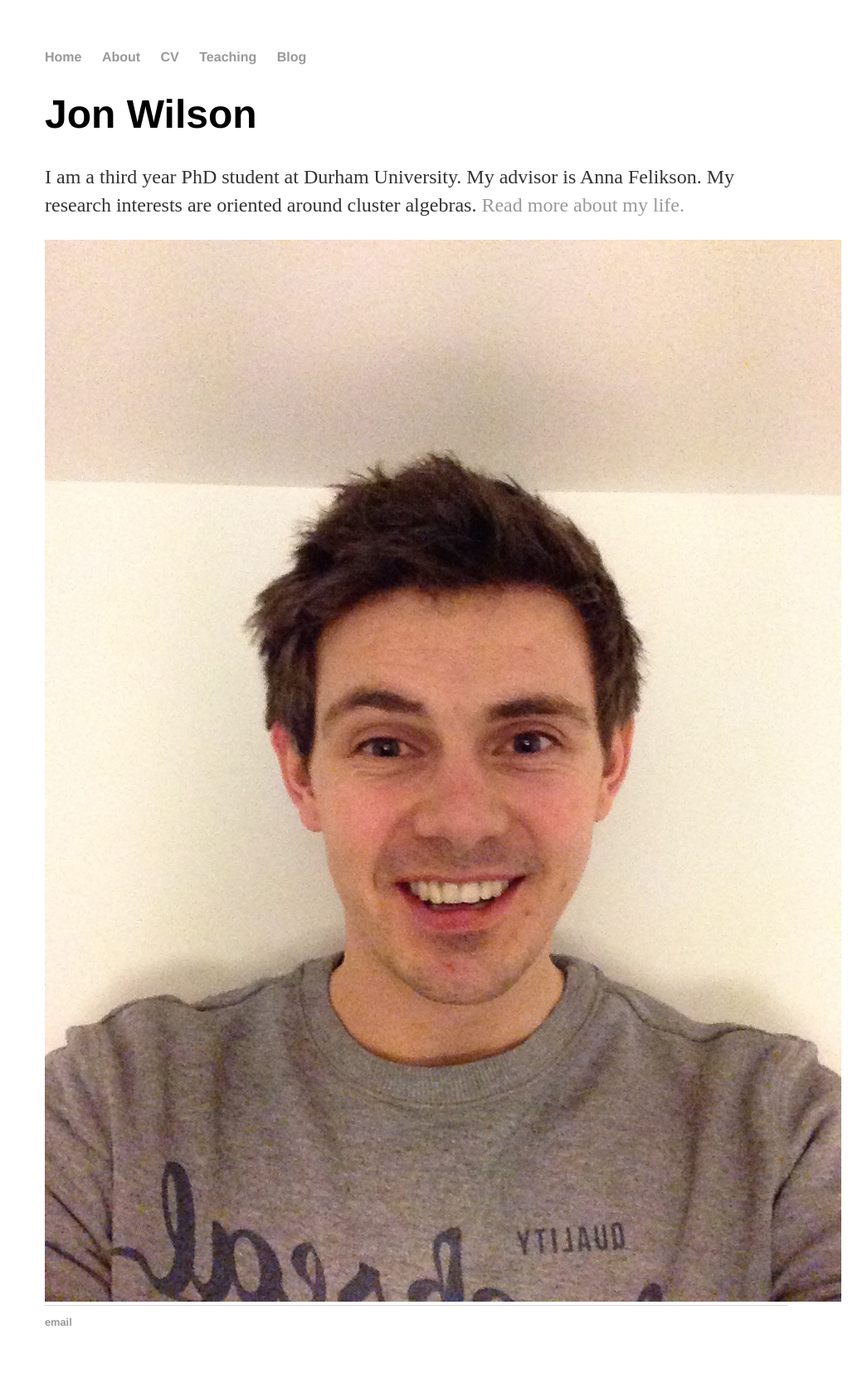
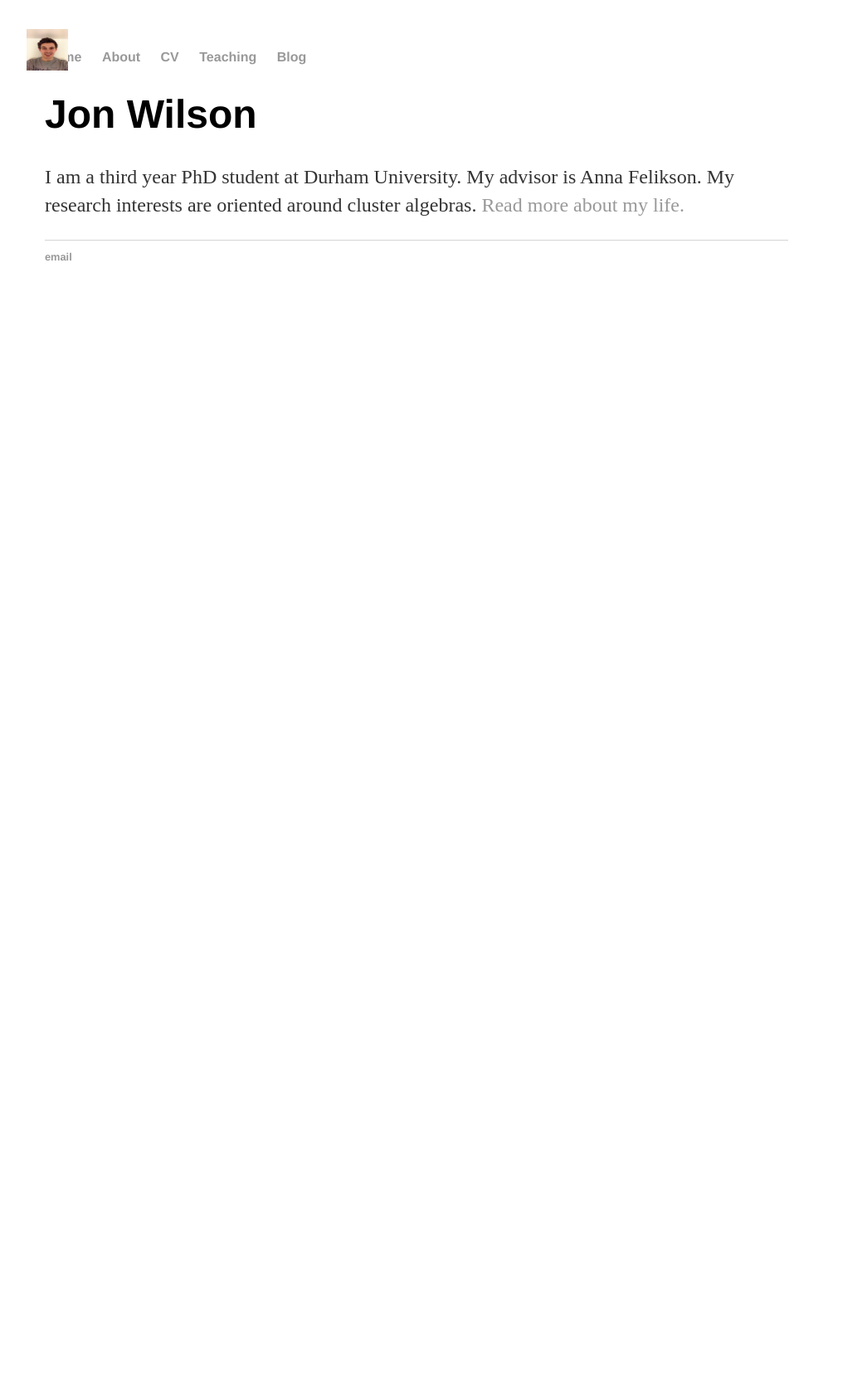
Before and after one commit to jon-m-wilson/jon-m-wilson.github.io, a Jekyll site: the page built from index.html, in a window 1280 px wide. Shown: the whole page at 83% size, without its empty margins (138-1183 px from the left). Built offline with Jekyll 4.4.1, drawn with Linux system fonts in a browser that asks for light colours; after the commit the page ends 900 px from its top, so only the background shows below that.

Commit message:
Update index.html

```diff
--- a/index.html
+++ b/index.html
@@ -6,5 +6,5 @@ title: Jon Wilson
 	<h1>Jon Wilson</h1>
 	<p>I am a third year PhD student at Durham University. My advisor is Anna Felikson.
 	My research interests are oriented around cluster algebras. <a href="/about">Read more about my life.</a></p>
-	<img src="photoofme.jpg" />
+	<IMG STYLE="position:absolute; TOP:35px; LEFT:170px; WIDTH:50px; HEIGHT:50px" src="photoofme.jpg" />
 </div><!-- /.blurb -->
```
